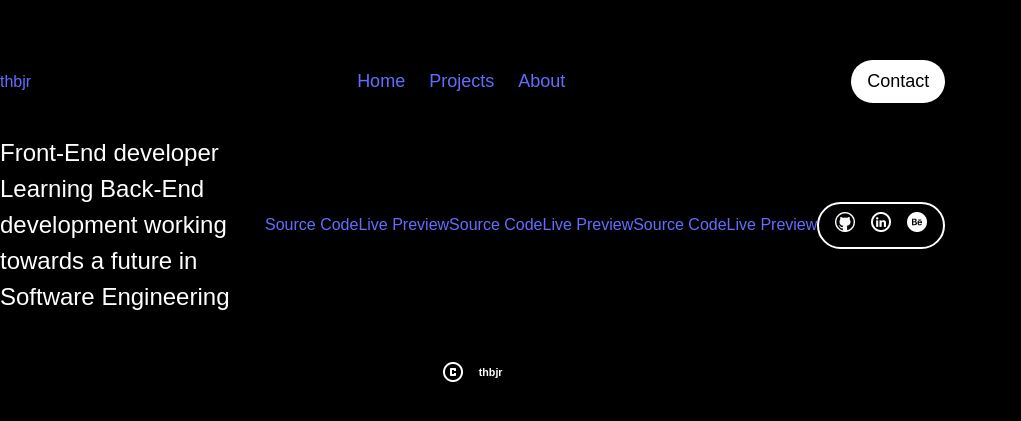
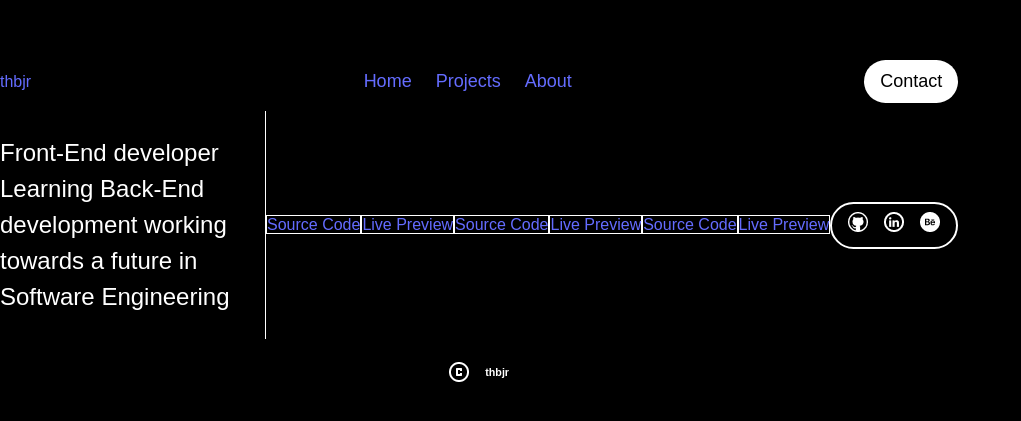
Before and after one commit to Thato-Hopolang/thbjr, a React (Vite) app in the folder thbjr/: page / in a window 1280 px wide. Shown: the part 171-592 px from the top of the page, without its empty margins (0-1021 px from the left). Built offline with nearby package versions, Linux system fonts and the light colour scheme.

Commit message:
Modifies style/s: - Hero - Project
Modifies component/s:
- Porfolios
- Project

```diff
--- a/thbjr/src/Components/Hero/Hero.css
+++ b/thbjr/src/Components/Hero/Hero.css
@@ -1,5 +1,6 @@
 .hero {
   max-width: 16.563rem;
+  border-right: 1px solid #fff;
 }
 
 .hero h3 {
--- a/thbjr/src/Components/Portfolios/Porfolios.jsx
+++ b/thbjr/src/Components/Portfolios/Porfolios.jsx
@@ -17,7 +17,6 @@ const Porfolios = () => {
 
 export default Porfolios
 
-
 function Icons({ to, src, alt }) {
   return (
     <Link to={to}><img src={src} alt={alt} /></Link>
--- a/thbjr/src/Components/Projects/Project.css
+++ b/thbjr/src/Components/Projects/Project.css
@@ -7,10 +7,9 @@
 .project {
   max-width: 15.75rem;
   max-height: 21.875rem;
-  background: #fff;
 }
 
 .btn-code, .btn-live {
   font-size: 1rem;
-
+  border: 1px solid #fff;
 }
--- a/thbjr/src/Components/Projects/Project.jsx
+++ b/thbjr/src/Components/Projects/Project.jsx
@@ -1,5 +1,5 @@
 /* eslint-disable react/prop-types */
-
+import "./Project.css"
 import { Link } from "react-router-dom"
 
 
```
